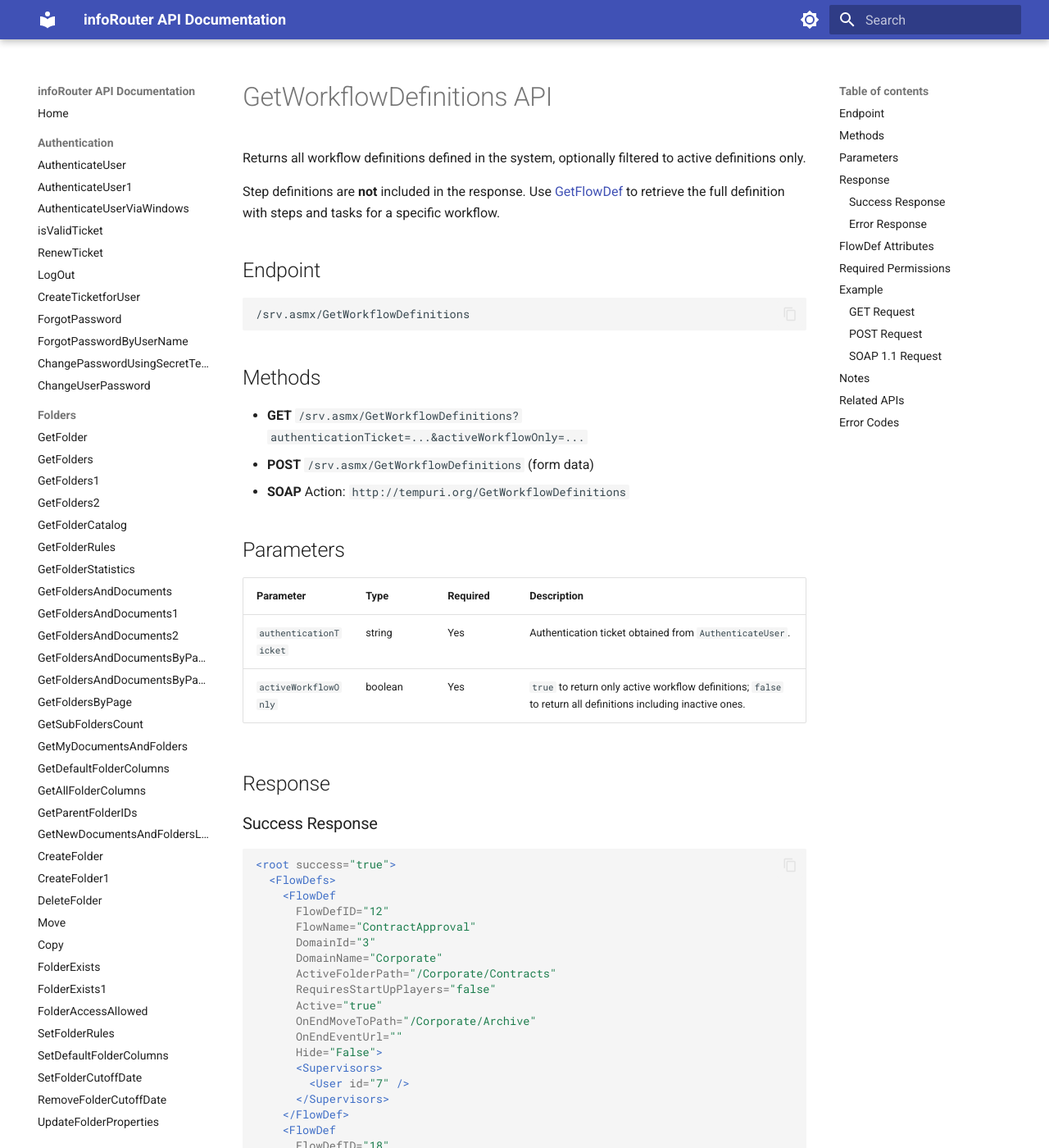
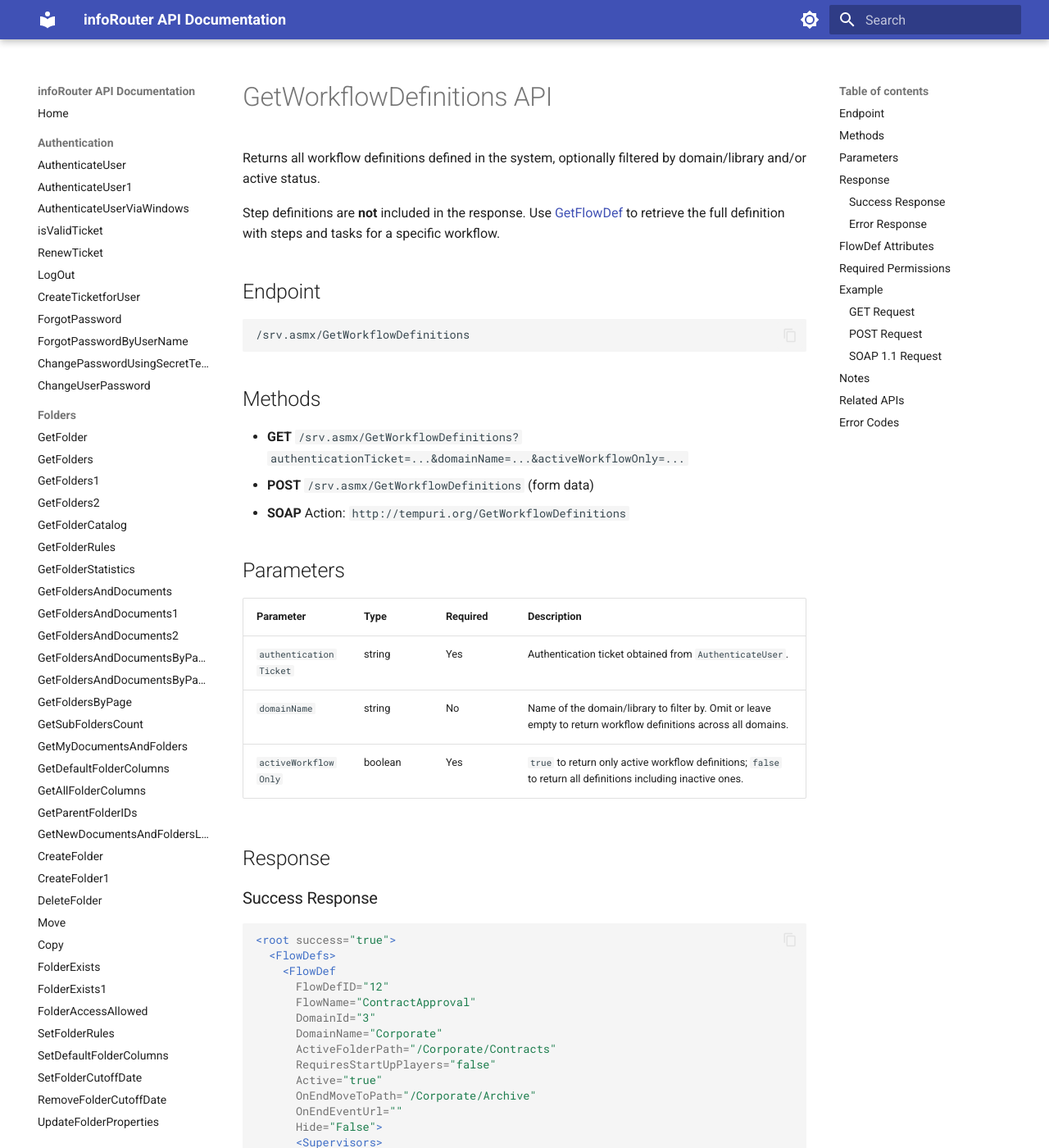
Before and after one commit to inforouter/apidocs, an MkDocs documentation site: the page built from docs/GetWorkflowDefinitions.md, in a window 1280 px wide and 1400 px high. Shown: the whole window at 82% size. Built offline with MkDocs 1.6.1 and Material for MkDocs 9.7.7, drawn with Linux system fonts in a browser that asks for light colours; some of the changed text lies outside the part shown.

````diff
--- a/docs/GetWorkflowDefinitions.md
+++ b/docs/GetWorkflowDefinitions.md
@@ -1,6 +1,6 @@
 # GetWorkflowDefinitions API
 
-Returns all workflow definitions defined in the system, optionally filtered to active definitions only.
+Returns all workflow definitions defined in the system, optionally filtered by domain/library and/or active status.
 
 Step definitions are **not** included in the response. Use [GetFlowDef](GetFlowDef.md) to retrieve the full definition with steps and tasks for a specific workflow.
 
@@ -12,7 +12,7 @@ Step definitions are **not** included in the response. Use [GetFlowDef](GetFlowD
 
 ## Methods
 
-- **GET** `/srv.asmx/GetWorkflowDefinitions?authenticationTicket=...&activeWorkflowOnly=...`
+- **GET** `/srv.asmx/GetWorkflowDefinitions?authenticationTicket=...&domainName=...&activeWorkflowOnly=...`
 - **POST** `/srv.asmx/GetWorkflowDefinitions` (form data)
 - **SOAP** Action: `http://tempuri.org/GetWorkflowDefinitions`
 
@@ -21,6 +21,7 @@ Step definitions are **not** included in the response. Use [GetFlowDef](GetFlowD
 | Parameter | Type | Required | Description |
 |-----------|------|----------|-------------|
 | `authenticationTicket` | string | Yes | Authentication ticket obtained from `AuthenticateUser`. |
+| `domainName` | string | No | Name of the domain/library to filter by. Omit or leave empty to return workflow definitions across all domains. |
 | `activeWorkflowOnly` | boolean | Yes | `true` to return only active workflow definitions; `false` to return all definitions including inactive ones. |
 
 ## Response
@@ -104,7 +105,18 @@ Requires system administrator role.
 ```
 GET /srv.asmx/GetWorkflowDefinitions
     ?authenticationTicket=3f7a1b2c-4d5e-6f7a-8b9c-0d1e2f3a4b5c
+    &domainName=Corporate
     &activeWorkflowOnly=false
+HTTP/1.1
+Host: yourserver
+```
+
+All domains (omit `domainName`):
+
+```
+GET /srv.asmx/GetWorkflowDefinitions
+    ?authenticationTicket=3f7a1b2c-4d5e-6f7a-8b9c-0d1e2f3a4b5c
+    &activeWorkflowOnly=true
 HTTP/1.1
 Host: yourserver
 ```
@@ -116,7 +128,7 @@ POST /srv.asmx/GetWorkflowDefinitions HTTP/1.1
 Host: yourserver
 Content-Type: application/x-www-form-urlencoded
 
-authenticationTicket=3f7a1b2c-4d5e-6f7a-8b9c-0d1e2f3a4b5c&activeWorkflowOnly=false
+authenticationTicket=3f7a1b2c-4d5e-6f7a-8b9c-0d1e2f3a4b5c&domainName=Corporate&activeWorkflowOnly=false
 ```
 
 ### SOAP 1.1 Request
@@ -142,7 +155,7 @@ SOAPAction: "http://tempuri.org/GetWorkflowDefinitions"
 - Step and task definitions are **not** included. To get the full workflow definition with all steps and tasks, call [GetFlowDef](GetFlowDef.md) with the `FlowName` and `DomainName` from the response.
 - Use `activeWorkflowOnly=true` to limit results to workflows that can currently accept document submissions.
 - Use `activeWorkflowOnly=false` to see all workflows including those that are still being configured (inactive).
-- To list workflows scoped to a specific domain/library, use [GetDomainFlows](GetDomainFlows.md).
+- Pass `domainName` to scope results to a single domain/library; omit it to return workflows across all domains.
 - To list workflows active on a specific folder, use [GetFolderFlows](GetFolderFlows.md).
 
 ## Related APIs
````
Also changed, not shown: other parts of docs/GetWorkflowDefinitions.md (+1 -0 lines), docs/GetRandDSchedules.md (+15 -3 lines).
